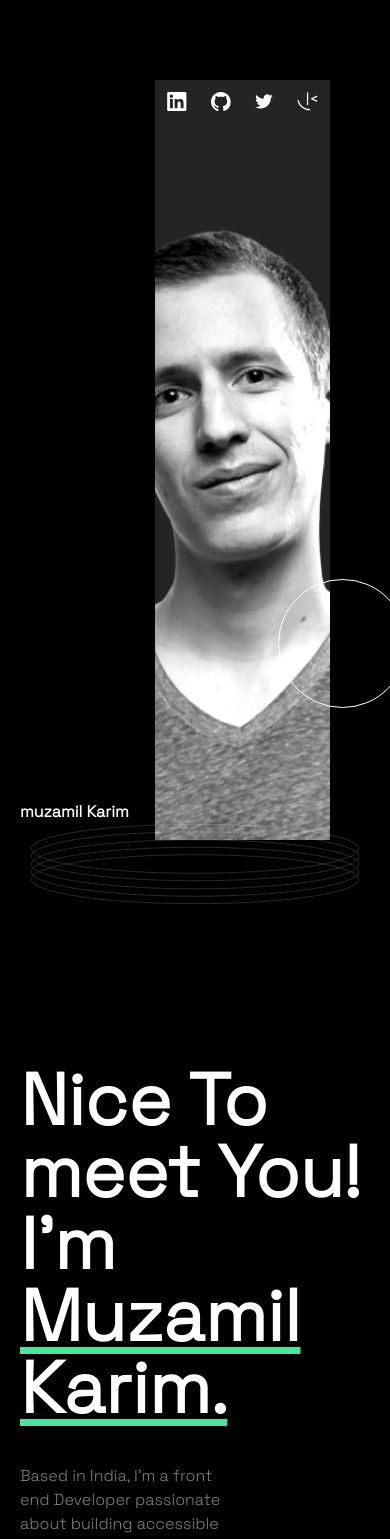
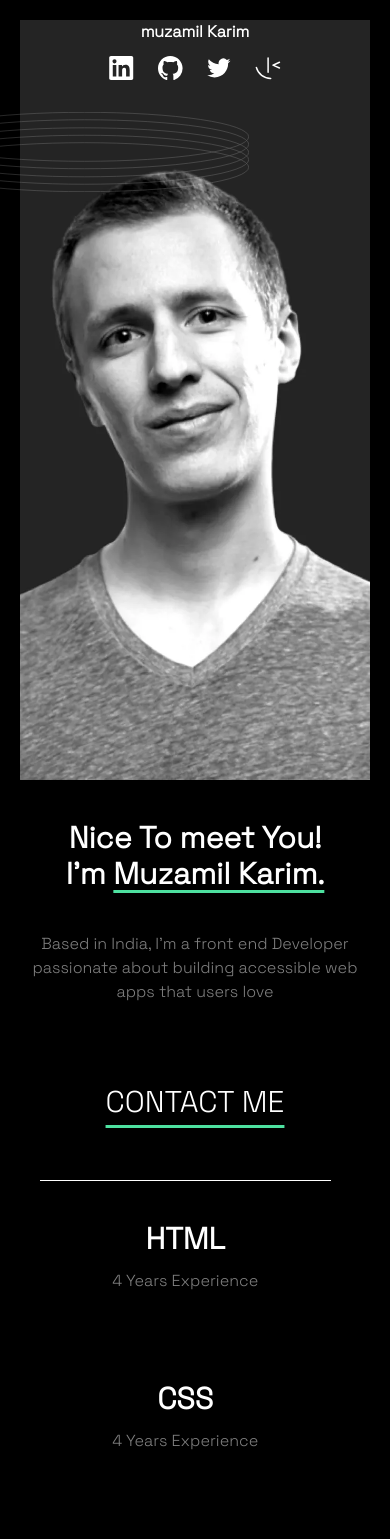
Before and after one commit to mozammilkarim/frontendmentor.io-1, a React (Vite) app in the folder Desktop/learningTailwind/ProPractice/my-project/: page / in a window 390 px wide. Shown: the top 1539 px of the page. Built offline with nearby package versions, Linux system fonts and the light colour scheme.

Commit message:
some improvement in topSection

```diff
--- a/Desktop/learningTailwind/ProPractice/my-project/src/components/Skills.jsx
+++ b/Desktop/learningTailwind/ProPractice/my-project/src/components/Skills.jsx
@@ -27,22 +27,22 @@ const skillArr = [
 ]
 const Skills = () => {
     return (
-        <div className='flex flex-col px-10 xl:px-0 xl:w-[80vw] w-[95vw]  justify-center items-center m-auto'>
+        <div className='flex flex-col px-10 xl:px-0 xl:w-[80%] w-[95%]  justify-center items-center sm:m-auto m-0'>
             <HorizontalLine className={"mt-10 "} />
             <div className='grid grid-cols-1 sm:grid-cols-2 xl:grid-cols-3 gap-2 w-full' >
                 {skillArr.map((skill) => {
                     return (
-                        <div className='flex flex-col justify-start items-start p-10 pl-0'>
+                        <div className='flex flex-col justify-start items-center sm:items-start text-center sm:text-start p-10 sm:pl-0'>
                             <h1 className='text-white font-bold text-3xl'>{skill.name}</h1>
-                            <span className='mt-3 text-[grey]'>{skill.experience}</span>
+                            <span className='mt-3 text-[grey] '>{skill.experience}</span>
                         </div>
                     )
                 })}
             </div>
-            <div className='overflow-clip '>
-                <img src={patternRings} alt="rings" className=' h-[5rem]  md:h-[5rem] relative  bottom-28 left-[150%] ' />
+            {/* <div className='overflow-clip relative sm:static'>
+                <img src={patternRings} alt="rings" className='absolute h-[5rem]  md:h-[5rem] sm:relative  bottom-28 left-[150%] ' />
 
-            </div>
+            </div> */}
         </div>
     )
 }
--- a/Desktop/learningTailwind/ProPractice/my-project/src/components/TopSection.jsx
+++ b/Desktop/learningTailwind/ProPractice/my-project/src/components/TopSection.jsx
@@ -30,22 +30,24 @@ const socials = [
 
 const TopSection = () => {
     return (
-        <div className=' flex-wrap-reverse flex flex-col-reverse   p-5  xl:flex-row justify-center '>
+        <div className=' flex flex-col-reverse sm:px-10  p-5  sm:flex-row justify-center '>
             <div className='flex flex-col justify-start z-50'>
 
-                <h2 className='font-semibold'>muzamil Karim</h2>
+                <h2 className='font-semibold sm:block hidden'>muzamil Karim</h2>
                 <div className='xl:w-8/12 w-full '>
-                    <img src={patternRings} alt="rings" className='h-[5rem] xl:h-[10rem] xl:absolute -left-10 m-auto  xl:mt-10 ' />
+                    <img src={patternRings} alt="rings" className='h-[5rem] xl:h-[10rem] absolute -left-20 top-28 xl:-left-10 m-auto  xl:mt-10 ' />
                 </div>
-                <div className='my-10 mt-40'>
-                    <h1 className='font-bold text-7xl'>Nice To meet You!</h1>
-                    <h1 className='font-bold text-7xl '>I'm <span className='!decoration-[#4EE1A0] underline-offset-[0.4rem] underline'>Muzamil Karim.</span> </h1>
-                    <p className='my-10 text-normal text-[grey] w-[60%]'>Based in India, I'm a front end Developer passionate about building accessible web apps that users love</p>
+                <div className='my-10 sm:mt-40'>
+                    <h1 className='font-bold text-3xl sm:text-7xl text-center sm:text-start'>Nice To meet You!</h1>
+                    <h1 className='font-bold text-3xl sm:text-7xl text-center sm:text-start '>I'm <span className='!decoration-[#4EE1A0] underline-offset-[0.4rem] underline'>Muzamil Karim.</span> </h1>
+                    <p className='my-10 text-normal text-[grey] sm:w-[60%] w-full text-center sm:text-start'>Based in India, I'm a front end Developer passionate about building accessible web apps that users love</p>
                 </div>
-                <a href='mailto:mozammilkarim@gmail.com' className='w-fit inline-block underline hover:text-[#4EE1A0]  decoration-[#4EE1A0]  underline-offset-[0.8rem]'>CONTACT ME</a>
+                <a href='mailto:mozammilkarim@gmail.com' className='w-fit inline-block underline hover:text-[#4EE1A0]  decoration-[#4EE1A0]  underline-offset-[0.8rem] text-3xl m-auto sm:m-0 sm:text-start'>CONTACT ME</a>
             </div>
-            <div style={{ backgroundImage: `url(${profileImg})`, backgroundSize: "cover", backgroundPosition: 'center', backgroundRepeat: 'no-repeat', objectFit: 'contain' }} className={"relative md:mr-10 !mr-0 top-10 right-10 mt-5 md:mt-0  md:-top-5 h-[90vh]  w-1/2 md:w-[30rem]  max-w-[130%] "}>
-                <div className='flex justify-end'>
+            <div style={{ backgroundImage: `url(${profileImg})`, backgroundSize: "cover", backgroundPosition: 'center', backgroundRepeat: 'no-repeat', objectFit: 'contain' }} className={"sm:relative md:mr-10 !mr-0 top-10 sm:right-10 sm:mt-5 md:mt-0  md:-top-5 h-[90vh]  w-[100%] m-auto sm:w-1/2 md:w-[30rem]  max-w-[130%] "}>
+                <h2 className='font-semibold block sm:hidden text-center'>muzamil Karim</h2>
+
+                <div className='flex xl:justify-end justify-center'>
                     {socials.map((social) => {
                         return (
                             <a href={social.url} key={social.name} className="flex justify-center items-center p-3">
@@ -54,7 +56,10 @@ const TopSection = () => {
                         )
                     })}
                 </div>
-                <img src={patternCircle} alt="circleDesign" className='md:absolute relative left-[70%] top-[60%] md:bottom-7 md:-left-16' />
+                <div className='overflow-clip sm:overflow-auto relative sm:static'>
+
+                <img src={patternCircle} alt="circleDesign" className='absolute  sm:right-0 top-[23rem] -right-[3rem] sm:bottom-7 sm:-left-16' />
+                </div>
             </div>
         </div>
     )
```
